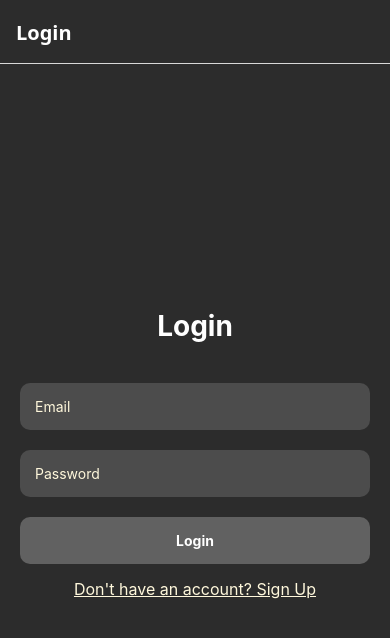
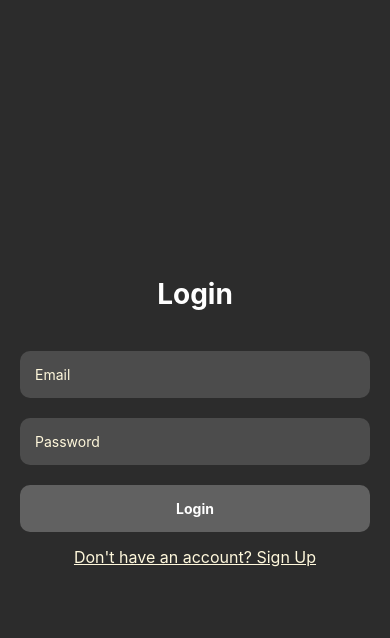
Before and after one commit to sudhanshu2070/Kiroku, a React Native app: screen / in a window 390 px wide. Shown: the top 638 px of the page. Built offline with nearby package versions, Linux system fonts and the light colour scheme.

Commit message:
Added Signup-Login Page 0.3

```diff
--- a/navigation/AppNavigator.tsx
+++ b/navigation/AppNavigator.tsx
@@ -11,20 +11,22 @@ const AppNavigator = () => {
     <Stack.Navigator
       initialRouteName="Login"
       screenOptions={{
-        headerStyle: { backgroundColor: '#2c2c2c' }, // Glossy gray header
-        headerTintColor: '#ffffff', // White text for header
+        headerStyle: { backgroundColor: '#2c2c2c' },
+        headerTintColor: '#ffffff',
         headerTitleStyle: { fontWeight: 'bold', fontSize: 20 },
       }}
     >
       <Stack.Screen
         name="Login"
         component={LoginScreen}
-        options={{ title: 'Login' }} // Title for the Login screen
+        // options={{ title: 'Login' }} // Title for the Login screen
+        options={{ headerShown: false }}
       />
       <Stack.Screen
         name="SignUp"
         component={SignUpScreen}
-        options={{ title: 'Sign Up' }} // Title for the Sign-Up screen
+        // options={{ title: 'Sign Up' }} // Title for the Sign-Up screen
+        options={{ headerShown: false }}
       />
       <Stack.Screen
         name="Home"
```
